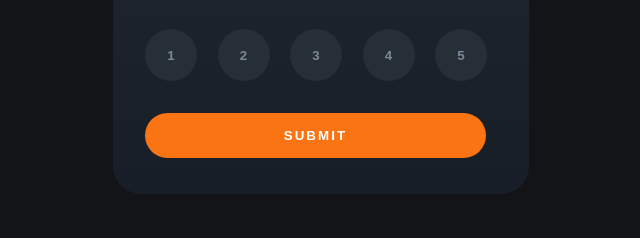
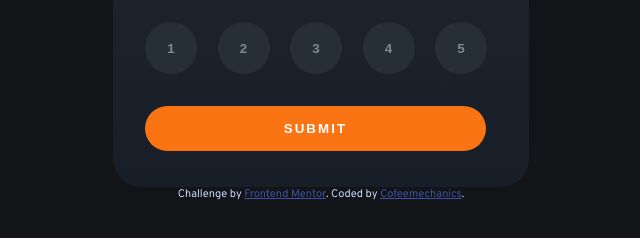
Before and after one commit to Coffeemechanics/interactive-rating-component-main, a plain HTML site: page index.html in a window 1280 px wide. Shown: the part 416-654 px from the top of the page, without its empty margins (319-959 px from the left). Drawn offline with Linux system fonts and the light colour scheme.

Commit message:
footer added

```diff
--- a/index.html
+++ b/index.html
@@ -93,10 +93,14 @@
   don’t hesitate to get in touch! -->
 
     <!-- Thank you state end -->
-
-    <!-- <div class="attribution">
-    Challenge by <a href="https://www.frontendmentor.io?ref=challenge" target="_blank">Frontend Mentor</a>.
-    Coded by <a href="#">Your Name Here</a>.
-  </div> -->
+    <footer>
+      <div class="attribution">
+        Challenge by
+        <a href="https://www.frontendmentor.io?ref=challenge" target="_blank"
+          >Frontend Mentor</a
+        >. Coded by
+        <a href="https://github.com/Coffeemechanics/">Cofeemechanics</a>.
+      </div>
+    </footer>
   </body>
 </html>
--- a/style.css
+++ b/style.css
@@ -140,6 +140,9 @@ body {
 .hidden {
   display: none;
 }
+.attribution {
+  color: rgb(198, 218, 255);
+}
 
 @media screen and (max-width: 1000px) {
   .star-text {
```
